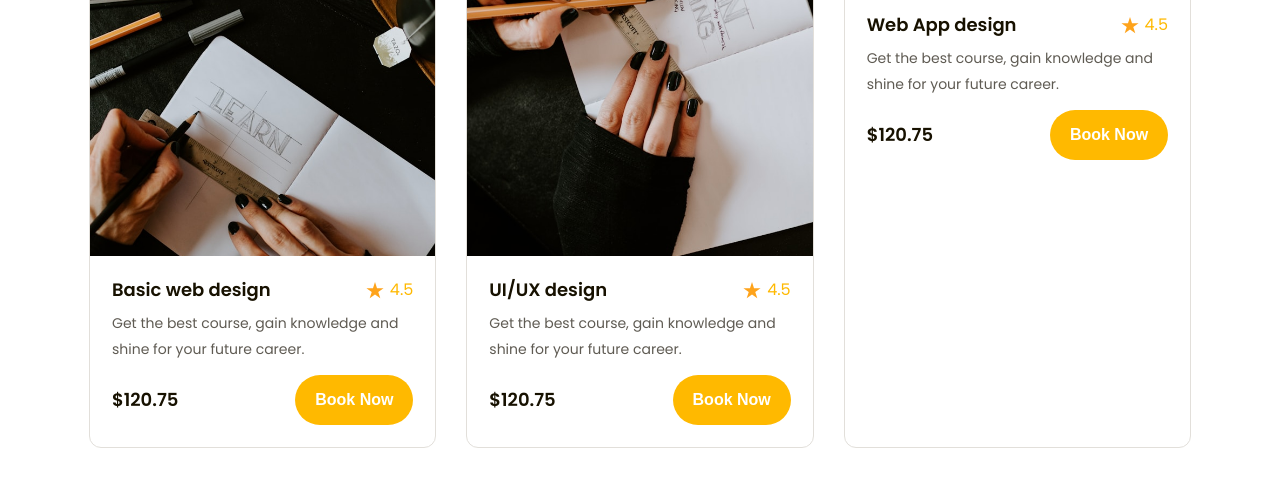
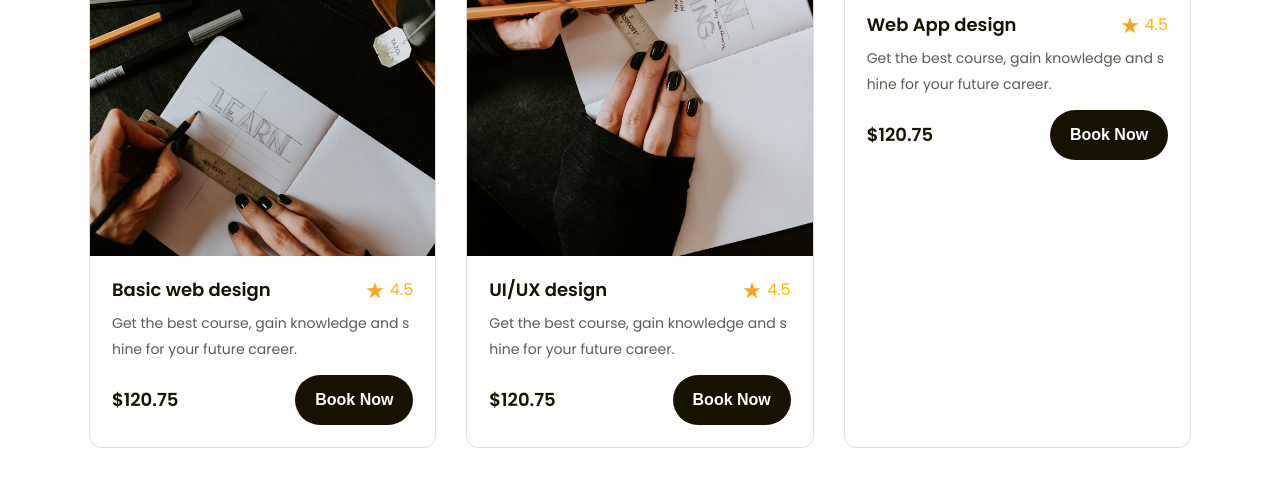
Before and after one commit to khuongduy1122/figma-to-html, a plain HTML site: page index.html in a window 1280 px wide. Shown: the part 1305-1792 px from the top of the page. Drawn offline with Linux system fonts and the light colour scheme.

Commit message:
p7 hoan thien popular part 3

```diff
--- a/assets/css/style.css
+++ b/assets/css/style.css
@@ -54,6 +54,20 @@ a {
   margin-right: auto;
 }
 
+.line-clamp {
+  display: -webkit-box;
+  -webkit-line-clamp: var(--line-clamp, 1);
+  -webkit-box-orient: vertical;
+  overflow: hidden;
+}
+
+.line-clamp.line-2 {
+  --line-clamp: 2;
+}
+
+.break-all {
+  word-break: break-all;
+}
 /* ================header================ */
 .header {
   background: #fffcf4;
@@ -315,6 +329,7 @@ a {
 }
 
 .popular .course-item {
+  flex: 1;
   border-radius: 12px;
   border: 1px solid #e2dfda;
   background: #fff;
@@ -384,6 +399,6 @@ a {
   border: none;
 }
 
-.popular .course-item .btn {
+.popular .course-item .btn:hover {
   background: var(--primary-color);
 }
--- a/index.html
+++ b/index.html
@@ -147,13 +147,14 @@
                         <a href="#!"><img src="./assets/img/course-1.jpg" alt="Basic web design" class="thumb"></a>
                         <div class="info">
                             <div class="head">
-                                <h3 class="title"><a href="#!">Basic web design</a></h3>
+                                <h3 class="title"><a href="#!" class="line-clamp break-all">Basic web design</a></h3>
                                 <div class="rating">
                                     <img src="./assets/img/icon/star.svg" alt="4.5" class="star">
                                     <span class="value">4.5</span>
                                 </div>
                             </div>
-                            <p class="desc">Get the best course, gain knowledge and shine for your future career.</p>
+                            <p class="desc line-clamp line-2 break-all">Get the best course, gain knowledge and shine
+                                for your future career.</p>
                             <div class="foot">
                                 <span class="price">$120.75</span>
                                 <button class="btn btn-book">Book Now</button>
@@ -165,13 +166,15 @@
                         <a href="#!"><img src="./assets/img/course-2.jpg" alt="UI/UX design" class="thumb"></a>
                         <div class="info">
                             <div class="head">
-                                <h3 class="title"><a href="#!">UI/UX design</a></h3>
+                                <h3 class="title"><a href="#!" class="line-clamp break-all">UI/UX design</a></h3>
                                 <div class="rating">
                                     <img src="./assets/img/icon/star.svg" alt="4.5" class="star">
                                     <span class="value">4.5</span>
                                 </div>
                             </div>
-                            <p class="desc">Get the best course, gain knowledge and shine for your future career.</p>
+                            <p class="desc line-clamp line-2 break-all">Get the best course, gain knowledge and shine
+                                for your
+                                future career.</p>
                             <div class="foot">
                                 <span class="price">$120.75</span>
                                 <button class="btn btn-book">Book Now</button>
@@ -183,13 +186,15 @@
                         <a href="#!"><img src="./assets/img/course-3.jpg" alt="Web App design" class="thumb"></a>
                         <div class="info">
                             <div class="head">
-                                <h3 class="title"><a href="#!">Web App design</a></h3>
+                                <h3 class="title"><a href="#!" class="line-clamp break-all">Web App design</a></h3>
                                 <div class="rating">
                                     <img src="./assets/img/icon/star.svg" alt="4.5" class="star">
                                     <span class="value">4.5</span>
                                 </div>
                             </div>
-                            <p class="desc">Get the best course, gain knowledge and shine for your future career.</p>
+                            <p class="desc line-clamp line-2 break-all">Get the best course, gain knowledge and shine
+                                for your
+                                future career.</p>
                             <div class="foot">
                                 <span class="price">$120.75</span>
                                 <button class="btn btn-book">Book Now</button>
```
